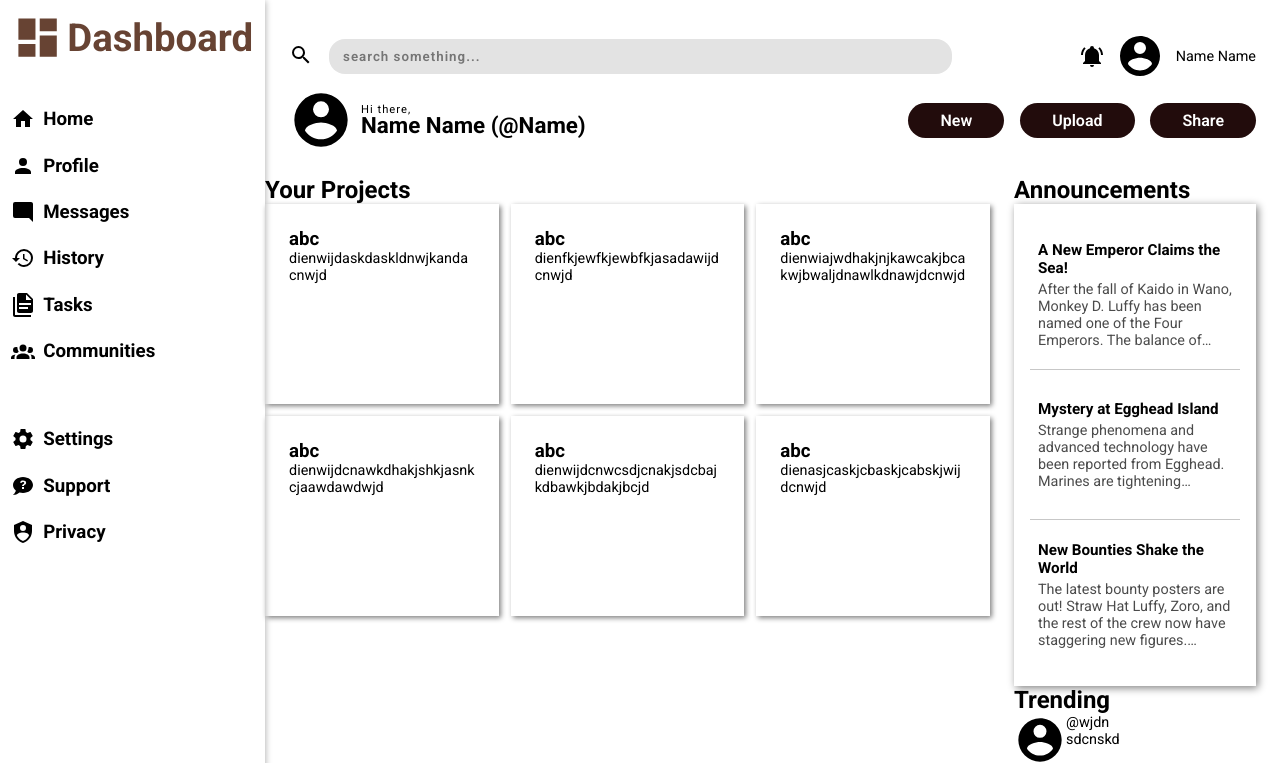
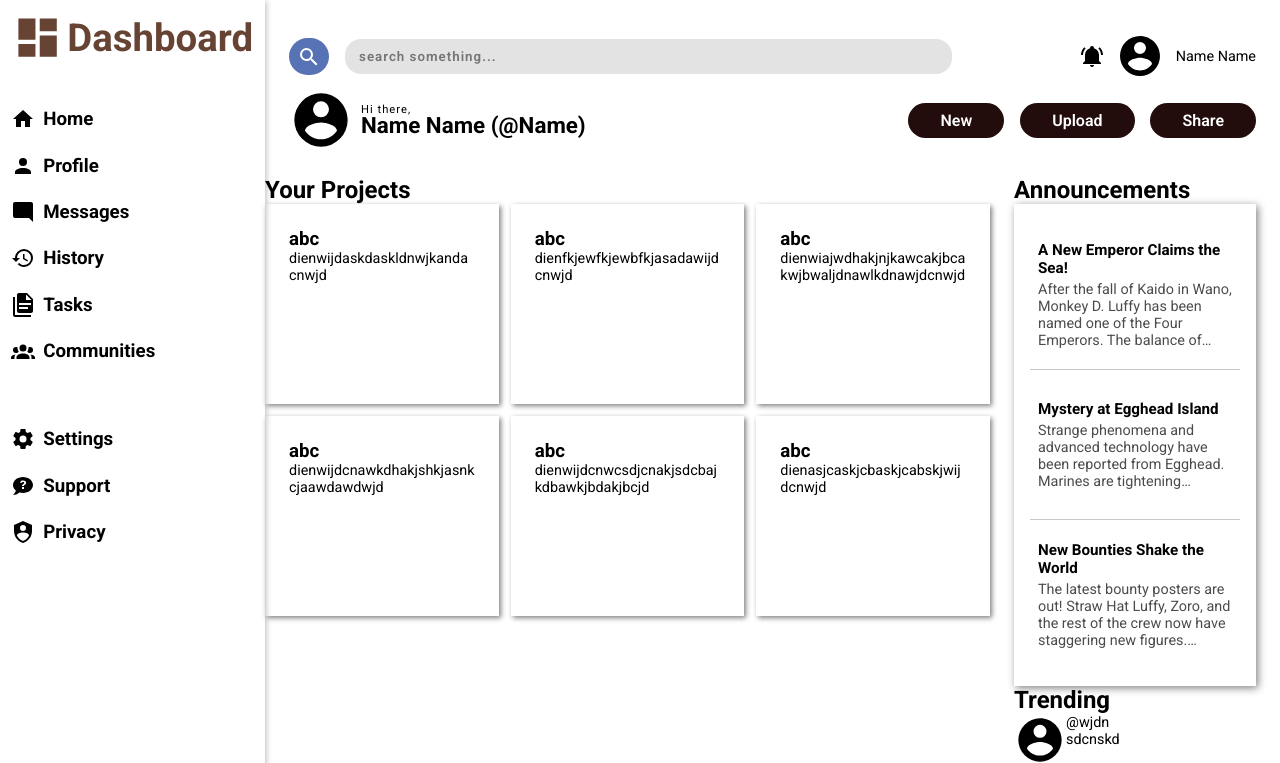
Before and after one commit to lymyr/odin-dashboard, a plain HTML site: page index.html in a window 1280 px wide. In both pictures the pointer is over the icon 301 px from the left and 54 px from the top of the page. Shown: the top 763 px of the page. Drawn offline with Linux system fonts and the light colour scheme; a web font is replaced by a local one.

Commit message:
added animations search section

```diff
--- a/styles.css
+++ b/styles.css
@@ -90,7 +90,20 @@
     background-color: transparent;
     border:none;
     cursor: pointer;
-
+    padding: 5px 8px;
+    border-radius: 400px;
+}
+form button svg {
+    position: relative;
+    bottom:-2px;
+}
+form button:hover svg {
+    fill: rgb(255, 255, 255);
+    transition:100ms;
+}
+form button:hover {
+    background-color: rgb(87, 115, 182);
+    transition:500ms;
 }
 
 form input {
@@ -107,6 +120,10 @@
     letter-spacing: 1px;
 }
 
+form input:hover {
+    background-color: rgb(240, 240, 240);
+    transition: 200ms;
+}
 form input:focus {
     background-color: white;
     box-shadow: 1px 1px 12px gray;
```
